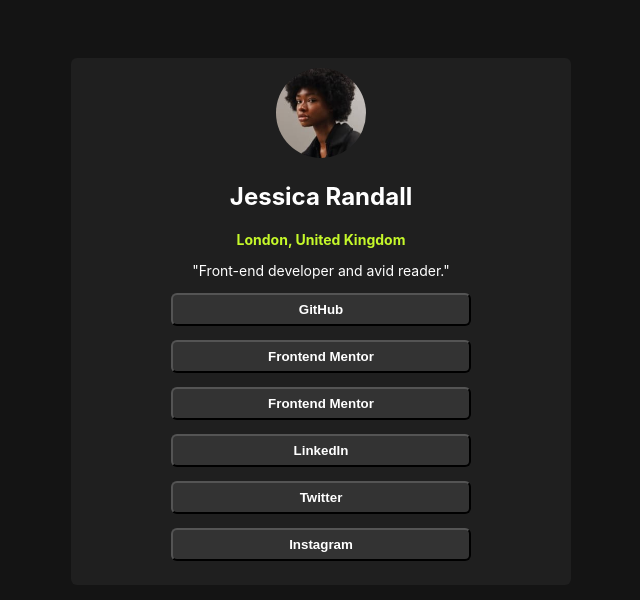
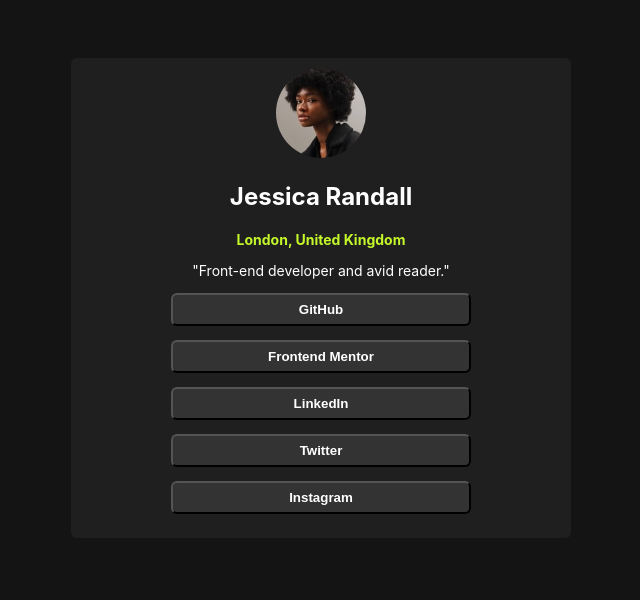
Before and after one commit to TheSantiagoSuarez/learning_html, a plain HTML site: page 01_social_links/index.html in a window 1280 px wide. Shown: the whole page, without its empty margins (319-959 px from the left). Drawn offline with Linux system fonts and the light colour scheme.

Commit message:
Update index.html

```diff
--- a/01_social_links/index.html
+++ b/01_social_links/index.html
@@ -41,11 +41,6 @@
         </p>
         <p>
           <button>
-            Frontend Mentor
-          </button>
-        </p>
-        <p>
-          <button>
             LinkedIn
           </button>
         </p>
```
